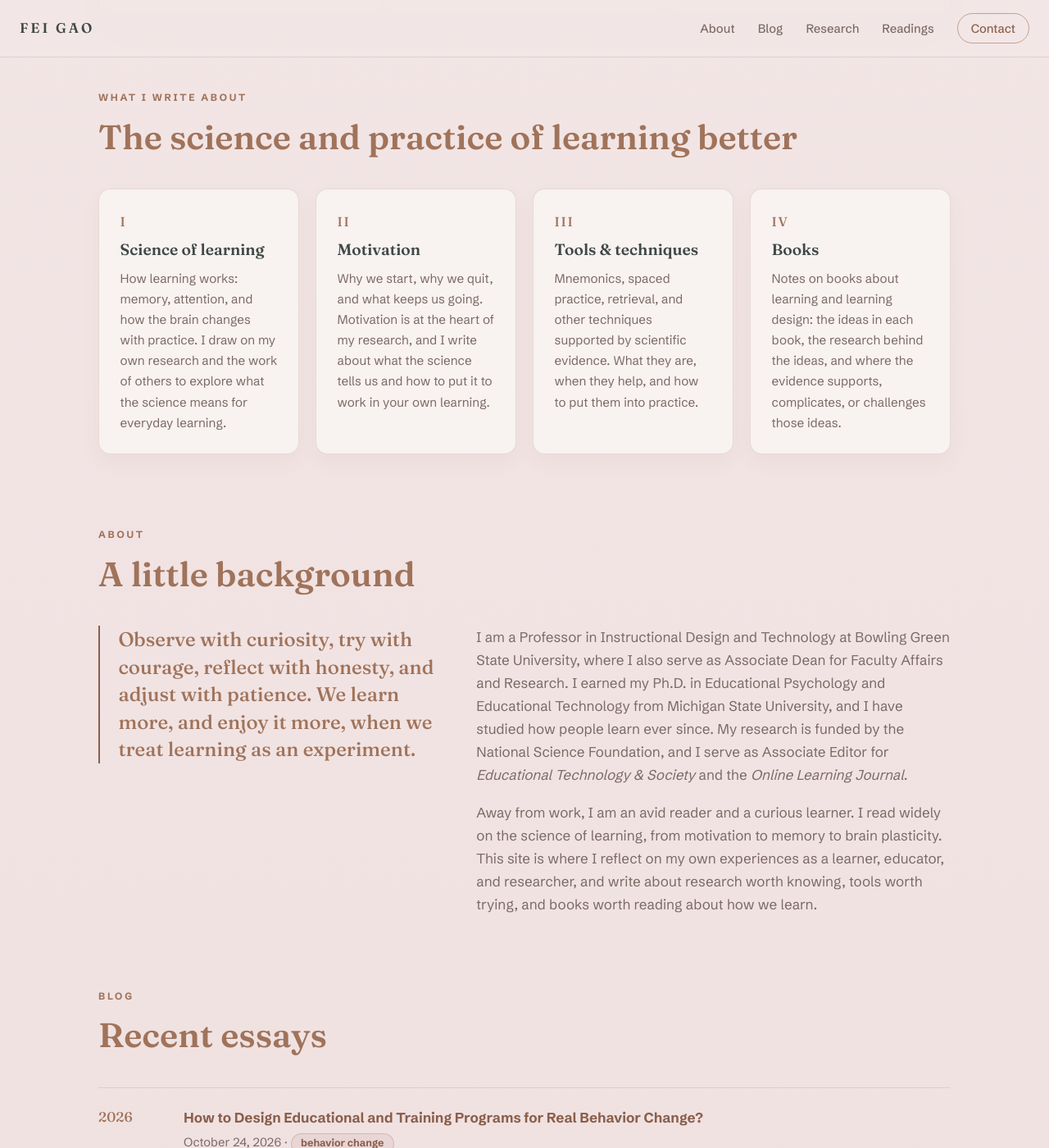
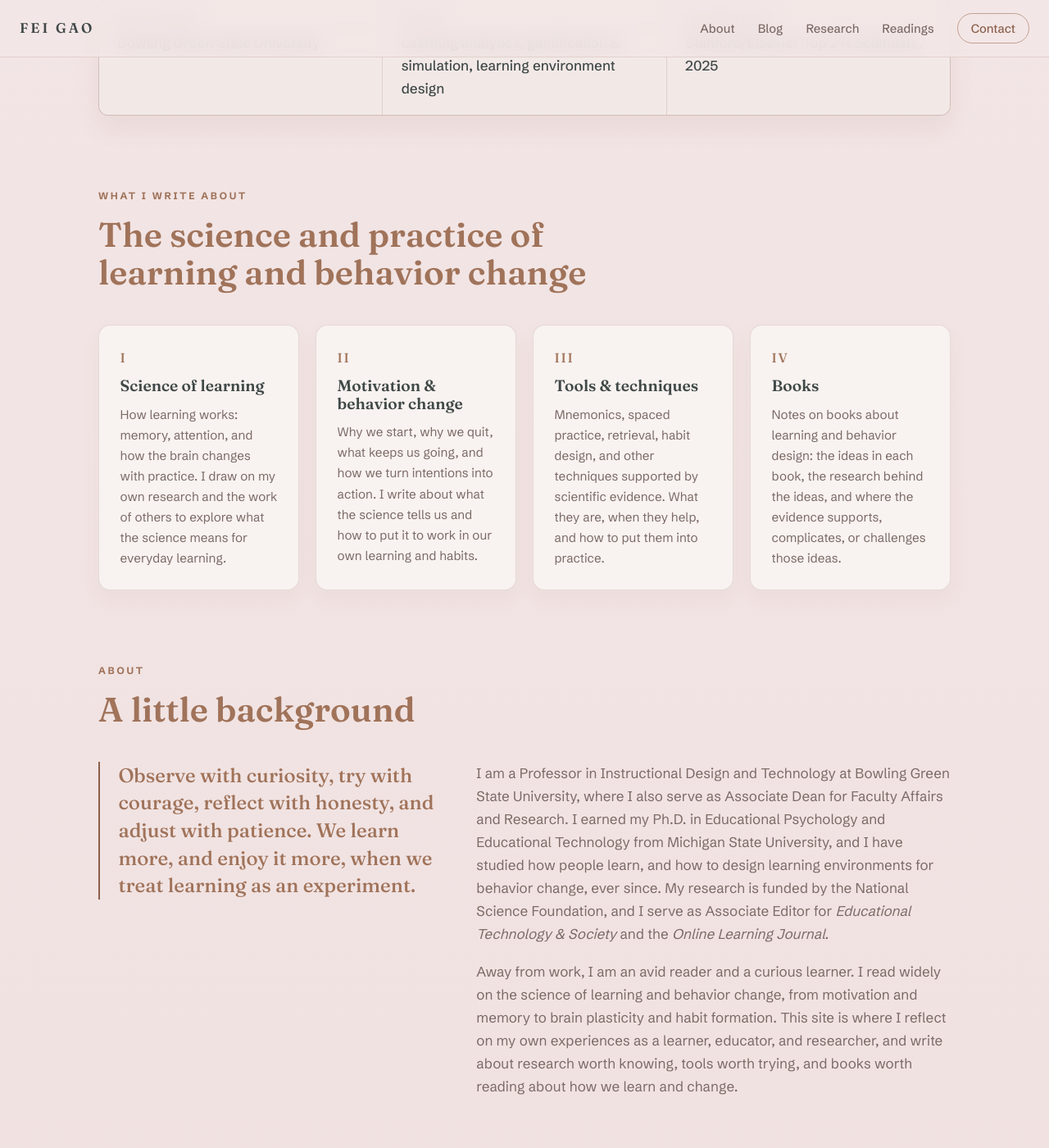
Before and after one commit to gaofei9/gaofei9.github.io, a Jekyll site: the page built from index.html, in a window 1280 px wide and 1400 px high, scrolled down 965 px. Shown: the whole window at 82% size. Built offline with Jekyll 4.4.1, drawn with Linux system fonts in a browser that asks for light colours; some of the changed text lies outside the part shown.

Commit message:
Homepage: retitle to Learning & Behavior Design Scientist
Weave behavior change through the homepage text: eyebrow, meta
description (also in _config.yml), all three hero paragraphs,
credentials focus, theme cards (Motivation merged with Behavior
change, habit design added to Tools, Books broadened), and the
About section. Archive the previous home.yml and _config.yml in
_archive/ for easy restore.

Co-Authored-By: Claude Fable 5 <noreply@anthropic.com>

```diff
--- a/_config.yml
+++ b/_config.yml
@@ -1,8 +1,8 @@
 title: Fei Gao
 description: >-
   Fei Gao, learning scientist and professor at Bowling Green State University.
-  Writing on the science of learning, motivation, learning tools and
-  techniques, and books about learning.
+  Writing on the science of learning and behavior change, tools and
+  techniques, and books.
 url: "https://drfeigao.com"
 
 markdown: kramdown
--- a/_data/home.yml
+++ b/_data/home.yml
@@ -18,30 +18,33 @@
 # Shown in search results and when the page is shared.
 meta_description: >-
   Fei Gao, learning scientist and professor at Bowling Green State University.
-  Writing on the science of learning, motivation, learning tools and
-  techniques, and books about learning.
+  Writing on the science of learning and behavior change, tools and
+  techniques, and books.
 
 
 # ---------- Top of the page ----------
 hero:
-  eyebrow: "Educational Psychologist & Learning Scientist"
+  eyebrow: "Learning & Behavior Design Scientist"
   name: "Fei Gao"
   # One entry per paragraph.
   lede_paragraphs:
     - >-
-      How can we cultivate the desire to learn, and how can we learn better?
+      How can we cultivate the motivation to learn and grow, learn more
+      effectively, and foster positive behavior change in ourselves and others?
     - >-
-      I seek answers to these questions by studying what helps people learn:
-      the science of motivation, the environments that support learning, the
-      neuroscience of how our brains change, and the evidence-based tools
-      and strategies that can make learning more effective.
+      I seek answers to these questions by studying what helps people
+      learn and change their behaviors: the science of motivation, the
+      neuroscience of how our brains work, the environments that
+      support learning and behavior change, and the evidence-based tools
+      and strategiesthat put the science into practice.
     - >-
-      As a learning scientist, I also treat my own learning as an ongoing
-      experiment. I try different approaches, pay attention to what works,
-      and adjust what does not. I keep learning from the process. I invite
-      you to do the same: become a scientist of learning,
-      experiment with different approaches, and discover what helps you and
-      others learn best.
+      As a learning and behavior design scientist, I approach my own
+      learning and everyday habits as an ongoing experiment. I try different
+      approaches, pay attention to what works, and adjust what does not.
+      I keep learning from the process. I invite you to do the same:
+      become a scientist of your own learning and behavior, experiment
+      with different approaches, and discover what helps you and others
+      learn and change.
   portrait_alt: "Fei Gao"
   primary_button:
     text: "Read the blog"
@@ -56,7 +59,7 @@ credentials:
   - label: "Affiliation"
     value: "Bowling Green State University"
   - label: "Focus"
-    value: "Learning analytics, gamification & simulation, online learning"
+    value: "Learning analytics, gamification & simulation, learning environment design"
   - label: "Recognition"
     value: "Stanford/Elsevier Top 2% Scientists, 2025"
 
@@ -66,7 +69,7 @@ credentials:
 # in the comment next to each card so posts group under these themes.
 write_about:
   eyebrow: "What I write about"
-  heading: "The science and practice of learning better"
+  heading: "The science and practice of learning and behavior change"
   areas:
     - number: "I"                     # tag: science-of-learning
       title: "Science of learning"
@@ -74,21 +77,22 @@ write_about:
         How learning works: memory, attention, and how the brain changes
         with practice. I draw on my own research and the work of others to
         explore what the science means for everyday learning.
-    - number: "II"                    # tag: motivation
-      title: "Motivation"
+    - number: "II"                    # tags: motivation, behavior change
+      title: "Motivation & behavior change"
       text: >-
-        Why we start, why we quit, and what keeps us going. Motivation is
-        at the heart of my research, and I write about what the science
-        tells us and how to put it to work in your own learning.
+        Why we start, why we quit, what keeps us going, and how we turn
+        intentions into action. I write about what the science tells us
+        and how to put it to work in our own learning and habits.
     - number: "III"                   # tag: tools
       title: "Tools & techniques"
       text: >-
-        Mnemonics, spaced practice, retrieval, and other techniques supported by scientific evidence. What they are, when they help, and how to
-        put them into practice.
+        Mnemonics, spaced practice, retrieval, habit design, and other
+        techniques supported by scientific evidence. What they are, when
+        they help, and how to put them into practice.
     - number: "IV"                    # tag: books
       title: "Books"
       text: >-
-        Notes on books about learning and learning design: the ideas in
+        Notes on books about learning and behavior design: the ideas in
         each book, the research behind the ideas, and where the evidence
         supports, complicates, or challenges those ideas.
 
@@ -108,17 +112,19 @@ about:
       Green State University, where I also serve as Associate Dean for
       Faculty Affairs and Research. I earned my Ph.D. in Educational
       Psychology and Educational Technology from Michigan State University,
-      and I have studied how people learn ever since. My research is
+      and I have studied how people learn, and how to design learning
+      environments for behavior change, ever since. My research is
       funded by the National Science Foundation, and I serve as Associate
       Editor for <em>Educational Technology &amp; Society</em> and the
       <em>Online Learning Journal</em>.
     - >-
       Away from work, I am an avid reader and a curious learner. I read
-      widely on the science of learning, from motivation to memory to brain
-      plasticity. This site is where I reflect on my
-      own experiences as a learner, educator, and researcher, and write
-      about research worth knowing, tools worth trying, and books worth
-      reading about how we learn.
+      widely on the science of learning and behavior change, from
+      motivation and memory to brain plasticity and habit formation.
+      This site is where I reflect on my own experiences as a learner,
+      educator, and researcher, and write about research worth knowing,
+      tools worth trying, and books worth reading about how we learn
+      and change.
 
 
 # ---------- Research summary on the homepage ----------
```
Also changed, not shown: _archive/2026-11-07-homepage-before-behavior-design/README.md (added, +12 -0 lines), _archive/2026-11-07-homepage-before-behavior-design/_config.yml (added, +42 -0 lines), _archive/2026-11-07-homepage-before-behavior-design/home.yml (added, +181 -0 lines).
